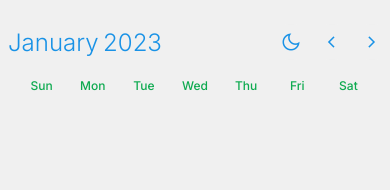
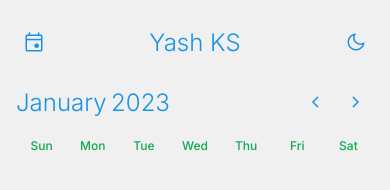
Before and after one commit to yashksaini/event-manager, a plain HTML site: page index.html in a window 390 px wide. Drawn offline with nearby package versions, Linux system fonts and the light colour scheme.

Commit message:
Changed styling that display the event

```diff
--- a/index.html
+++ b/index.html
@@ -17,13 +17,25 @@
   <body>
     <div class="row">
       <div class="col">
-        <span id="displayMonth"></span>
-        <span id="displayYear"></span>
+        <button class="btn">
+          <span class="material-symbols-outlined"> event </span>
+        </button>
+      </div>
+      <div class="col">
+        <span>Yash KS </span>
       </div>
       <div class="col">
         <button class="btn" id="theme" onclick="changeTheme()">
           <span class="material-symbols-outlined">dark_mode</span>
         </button>
+      </div>
+    </div>
+    <div class="row">
+      <div class="col">
+        <span id="displayMonth"></span>
+        <span id="displayYear"></span>
+      </div>
+      <div class="col">
         <button class="btn" onclick="prevMonth()">
           <span class="material-symbols-outlined"> chevron_left </span>
         </button>
--- a/style.css
+++ b/style.css
@@ -14,7 +14,7 @@
   --blue: #1992e6;
   --today: #2b2b2b;
   --green: #0eaa50;
-  --red: #aa0668;
+  --red: #cf0000;
   --transparent: #000000a6;
 }
 body {
@@ -91,7 +91,7 @@ body {
   z-index: -1;
   aspect-ratio: 1;
   position: absolute;
-  background-color: var(--blue);
+  background-color: var(--red);
   border-radius: 50%;
   height: 100px;
   bottom: 0px;
@@ -292,14 +292,14 @@ body {
   }
   100% {
     height: 12px;
-    bottom: 0px;
+    bottom: 20px;
     left: calc(50% - 6px);
   }
 }
 @keyframes slideUp {
   0% {
     height: 12px;
-    bottom: 0px;
+    bottom: 20px;
     left: calc(50% - 6px);
   }
   70% {
@@ -332,4 +332,7 @@ body {
     font-size: 12px;
     width: 36px;
   }
+  .row {
+    padding: 0 16px;
+  }
 }
```
